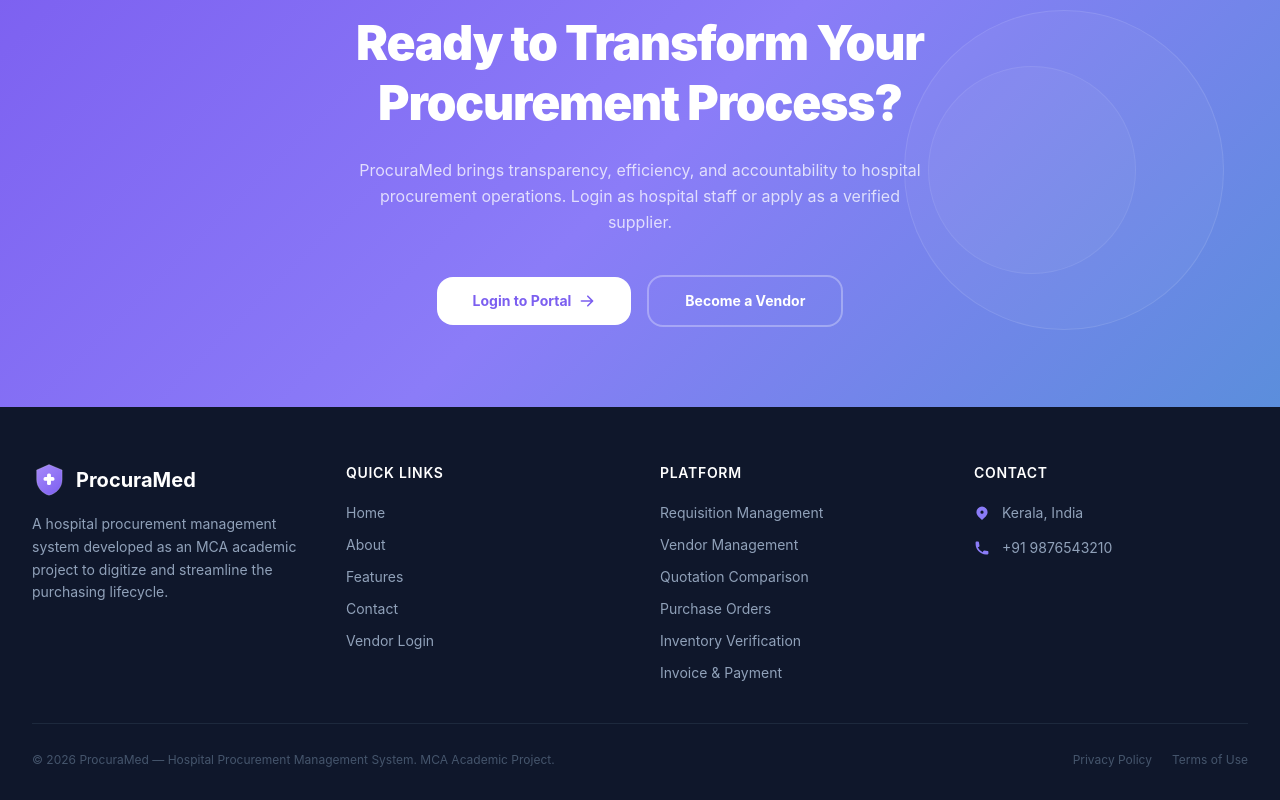
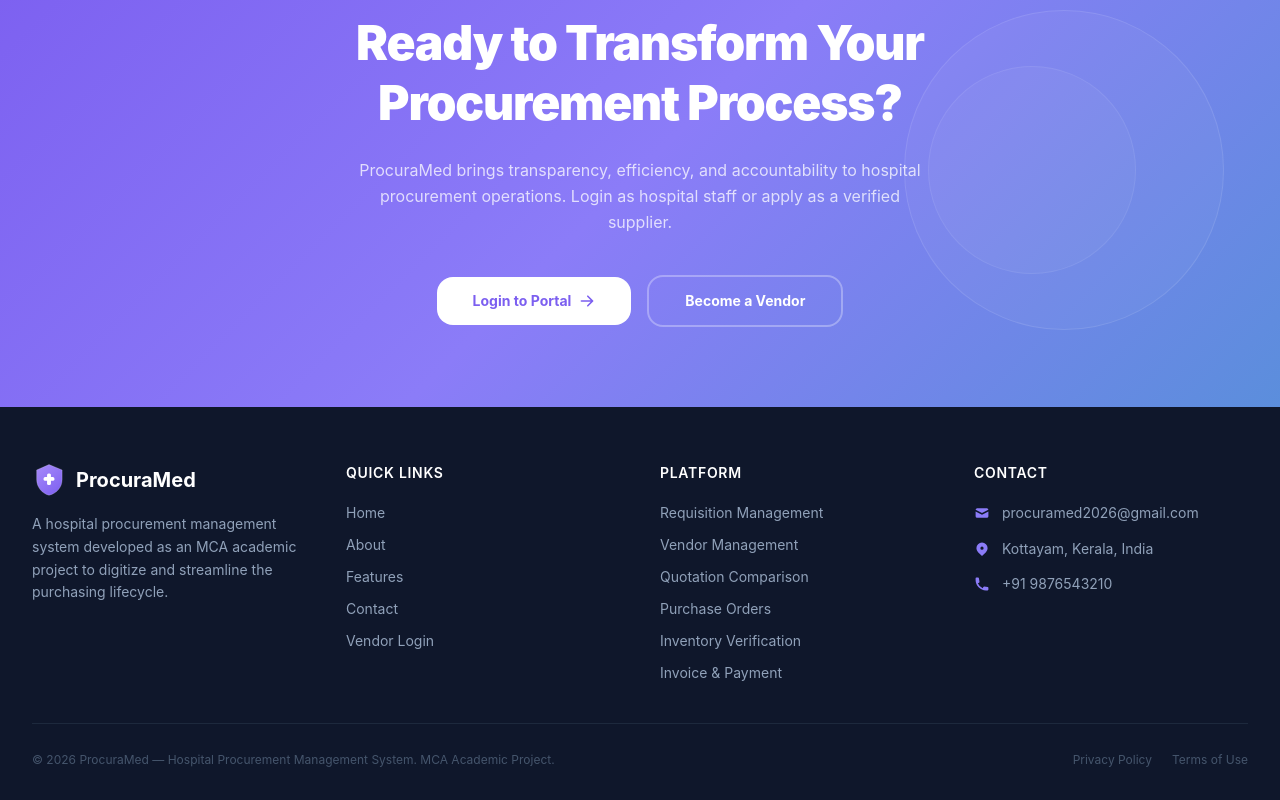
Before and after one commit to febaabiju/ProcuraMed, a React app in the folder frontend/: page / in a window 1280 px wide. Shown: the part 3284-4084 px from the top of the page. Built offline with nearby package versions, Linux system fonts and the light colour scheme; the HTML template or start-up script is replaced by a standard one.

Commit message:
Update contact information

```diff
--- a/frontend/src/components/layout/Footer.jsx
+++ b/frontend/src/components/layout/Footer.jsx
@@ -1,6 +1,6 @@
 import React from 'react';
 import { Link } from 'react-router-dom';
-import { HiPhone, HiLocationMarker } from 'react-icons/hi';
+import { HiPhone, HiLocationMarker, HiMail } from 'react-icons/hi';
 import ProcuraMedLogo from '../common/ProcuraMedLogo';
 
 const Footer = () => {
@@ -61,13 +61,19 @@ const Footer = () => {
             </ul>
           </div>
 
-          {/* Contact — Location + Phone only */}
-          <div id="contact-info">
+          {/* Contact */}
+          <div id="contact">
             <h4 className="text-white font-semibold text-sm mb-5 uppercase tracking-wider">Contact</h4>
             <ul className="space-y-4">
+              <li className="flex items-center gap-3">
+                <HiMail className="w-4 h-4 flex-shrink-0" style={{ color: '#8B7CF8' }} />
+                <a href="mailto:procuramed2026@gmail.com" className="text-sm hover:text-violet-400 transition-colors">
+                  procuramed2026@gmail.com
+                </a>
+              </li>
               <li className="flex items-start gap-3">
                 <HiLocationMarker className="w-4 h-4 flex-shrink-0 mt-0.5" style={{ color: '#8B7CF8' }} />
-                <span className="text-sm leading-snug">Kerala, India</span>
+                <span className="text-sm leading-snug">Kottayam, Kerala, India</span>
               </li>
               <li className="flex items-center gap-3">
                 <HiPhone className="w-4 h-4 flex-shrink-0" style={{ color: '#8B7CF8' }} />
--- a/frontend/src/pages/admin/SystemSettingsPage.jsx
+++ b/frontend/src/pages/admin/SystemSettingsPage.jsx
@@ -8,7 +8,7 @@ const SystemSettingsPage = () => {
   const [successMsg, setSuccessMsg] = useState('');
   const [settings, setSettings] = useState({
     systemTitle: 'ProcuraMed — Hospital Procurement Management System',
-    supportEmail: 'admin@procuramed.hospital',
+    supportEmail: 'procuramed2026@gmail.com',
     sessionTimeout: '60',
     requireInitialPasswordChange: true,
     enableVendorRegistration: true,
```
Also changed, not shown: 2 other files (tests, documents, lock files or other folders).
